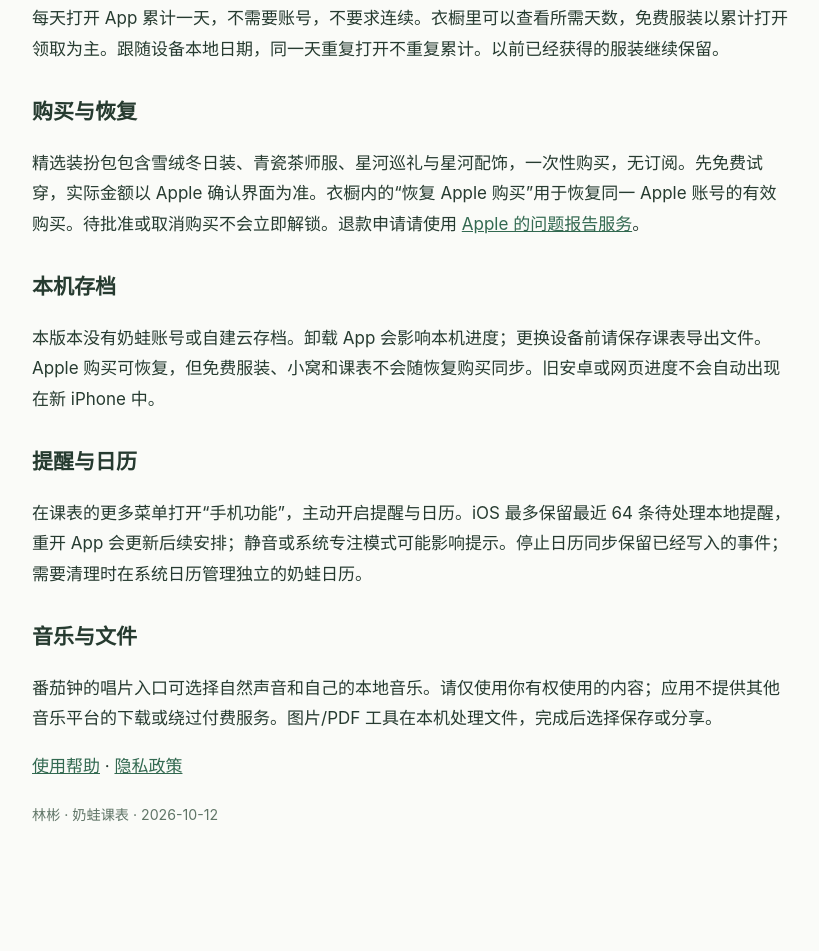
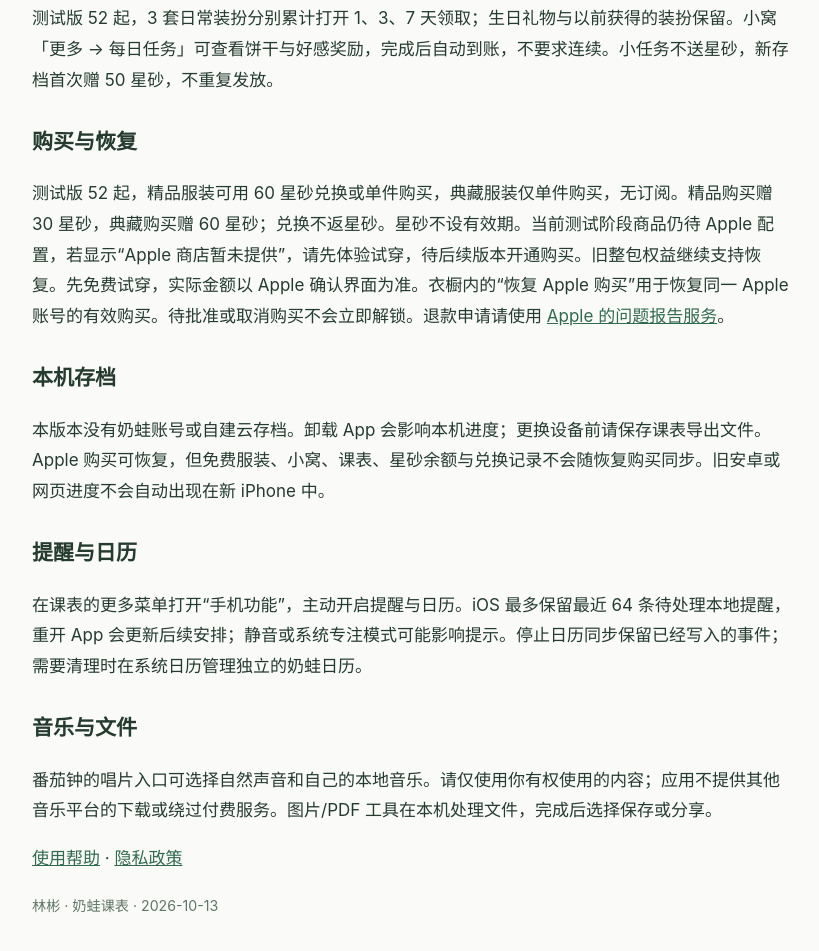
Before and after one commit to luobu7875-ctrl/naiwa-campus-support, a plain HTML site: page support.html in a window 1280 px wide. Shown: the part 447-1398 px from the top of the page, without its empty margins (228-1047 px from the left). Before the commit the page ends 1316 px from the top, so only its background shows below. Drawn offline with Linux system fonts and the light colour scheme.

Commit message:
Explain build 52 welcome reward and individual outfit rules

```diff
--- a/support.html
+++ b/support.html
@@ -1,9 +1,9 @@
 <!doctype html><html lang="zh-CN"><meta charset="utf-8"><meta name="viewport" content="width=device-width, initial-scale=1"><title>奶蛙课表使用帮助 · 奶蛙课表</title><style>body{font:17px/1.8 -apple-system,BlinkMacSystemFont,"PingFang SC",sans-serif;margin:0;color:#263b30;background:#fafbf8}main{max-width:760px;margin:auto;padding:40px 24px}h1{font-size:29px}h2{font-size:21px;margin-top:28px}a{color:#326950}small{color:#607567}li{margin-bottom:8px}</style><main><h1>奶蛙课表使用帮助</h1>
 <p>遇到问题可联系 <a href="mailto:luobu7875@gmail.com">luobu7875@gmail.com</a>。请说明 App 版本、iPhone 型号和操作步骤；不要发送学校密码、验证码、Cookie 或完整付款资料。</p>
 <h2>课表与导入</h2><p>点击空格，选择节数，再添加课程。左右滑动切换周次；单双周按照学期起始日期计算。学校导入时，在学校原网页完成登录，进入个人课表后点击“导入当前课表”。如需校园网，先连接学校允许的网络。学校不兼容时可手动添加，或导入课表文件、粘贴课程文本。</p>
-<h2>免费装扮</h2><p>每天打开 App 累计一天，不需要账号，不要求连续。衣橱里可以查看所需天数，免费服装以累计打开领取为主。跟随设备本地日期，同一天重复打开不重复累计。以前已经获得的服装继续保留。</p>
-<h2>购买与恢复</h2><p>精选装扮包包含雪绒冬日装、青瓷茶师服、星河巡礼与星河配饰，一次性购买，无订阅。先免费试穿，实际金额以 Apple 确认界面为准。衣橱内的“恢复 Apple 购买”用于恢复同一 Apple 账号的有效购买。待批准或取消购买不会立即解锁。退款申请请使用 <a href="https://reportaproblem.apple.com/">Apple 的问题报告服务</a>。</p>
-<h2>本机存档</h2><p>本版本没有奶蛙账号或自建云存档。卸载 App 会影响本机进度；更换设备前请保存课表导出文件。Apple 购买可恢复，但免费服装、小窝和课表不会随恢复购买同步。旧安卓或网页进度不会自动出现在新 iPhone 中。</p>
+<h2>免费装扮</h2><p>测试版 52 起，3 套日常装扮分别累计打开 1、3、7 天领取；生日礼物与以前获得的装扮保留。小窝「更多 → 每日任务」可查看饼干与好感奖励，完成后自动到账，不要求连续。小任务不送星砂，新存档首次赠 50 星砂，不重复发放。</p>
+<h2>购买与恢复</h2><p>测试版 52 起，精品服装可用 60 星砂兑换或单件购买，典藏服装仅单件购买，无订阅。精品购买赠 30 星砂，典藏购买赠 60 星砂；兑换不返星砂。星砂不设有效期。当前测试阶段商品仍待 Apple 配置，若显示“Apple 商店暂未提供”，请先体验试穿，待后续版本开通购买。旧整包权益继续支持恢复。先免费试穿，实际金额以 Apple 确认界面为准。衣橱内的“恢复 Apple 购买”用于恢复同一 Apple 账号的有效购买。待批准或取消购买不会立即解锁。退款申请请使用 <a href="https://reportaproblem.apple.com/">Apple 的问题报告服务</a>。</p>
+<h2>本机存档</h2><p>本版本没有奶蛙账号或自建云存档。卸载 App 会影响本机进度；更换设备前请保存课表导出文件。Apple 购买可恢复，但免费服装、小窝、课表、星砂余额与兑换记录不会随恢复购买同步。旧安卓或网页进度不会自动出现在新 iPhone 中。</p>
 <h2>提醒与日历</h2><p>在课表的更多菜单打开“手机功能”，主动开启提醒与日历。iOS 最多保留最近 64 条待处理本地提醒，重开 App 会更新后续安排；静音或系统专注模式可能影响提示。停止日历同步保留已经写入的事件；需要清理时在系统日历管理独立的奶蛙日历。</p>
 <h2>音乐与文件</h2><p>番茄钟的唱片入口可选择自然声音和自己的本地音乐。请仅使用你有权使用的内容；应用不提供其他音乐平台的下载或绕过付费服务。图片/PDF 工具在本机处理文件，完成后选择保存或分享。</p>
-<p><a href="support.html">使用帮助</a> · <a href="privacy.html">隐私政策</a></p><small>林彬 · 奶蛙课表 · 2026-10-12</small></main></html>
+<p><a href="support.html">使用帮助</a> · <a href="privacy.html">隐私政策</a></p><small>林彬 · 奶蛙课表 · 2026-10-13</small></main></html>
```
Also changed, not shown: privacy.html (+2 -2 lines).
